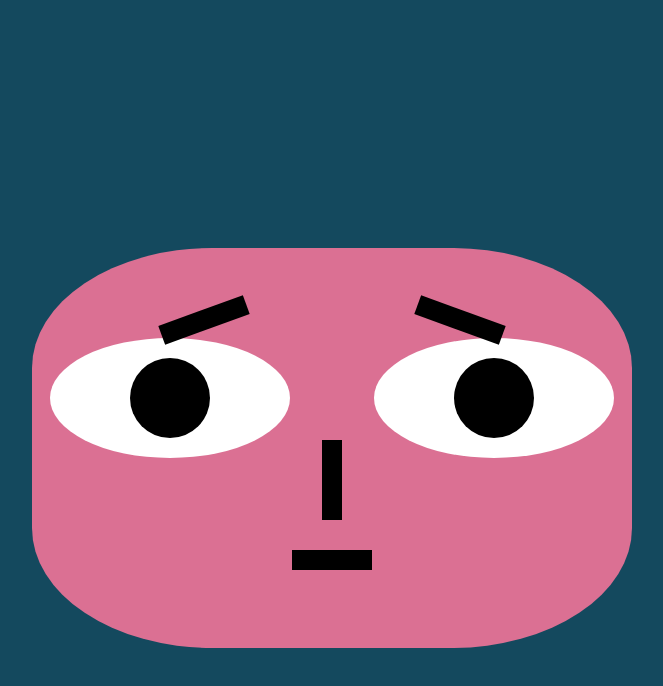
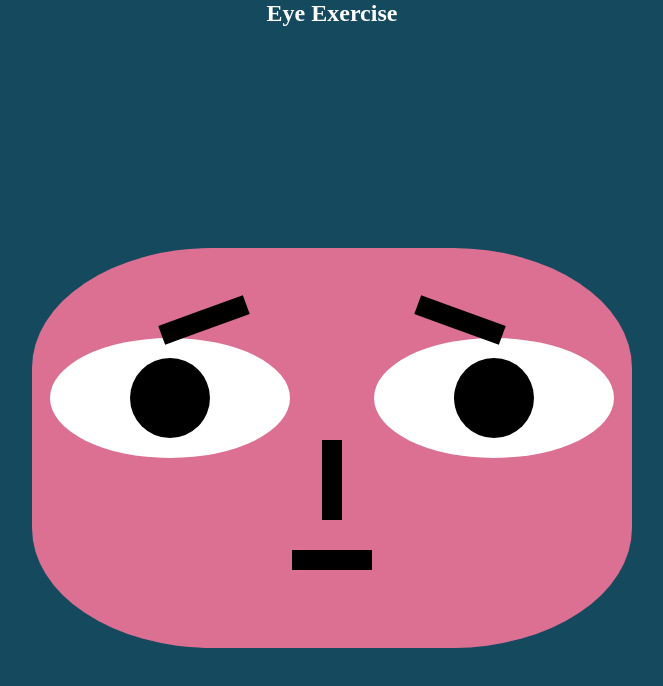
Before and after one commit to lkmitx/eye-exercise, a plain HTML site: page index.html in a window 1280 px wide. Shown: the whole page, without its empty margins (308-971 px from the left). Drawn offline with Linux system fonts and the light colour scheme.

Commit message:
Add files via upload

```diff
--- a/index.html
+++ b/index.html
@@ -3,6 +3,7 @@
         <link rel="stylesheet" type="text/css" href="./styles.css">
     </head>
     <body>
+        <h2>Eye Exercise</h2>
         <div class="face"></div>
         <div class="nose"></div>
         <div class="mouth"></div>
--- a/styles.css
+++ b/styles.css
@@ -2,6 +2,11 @@ body {
   margin: 0;
   padding: 0;
   background: #14495e;
+}
+
+h2 {
+  color: #fff;
+  text-align: center;
 }
 
 .eyes {
```
